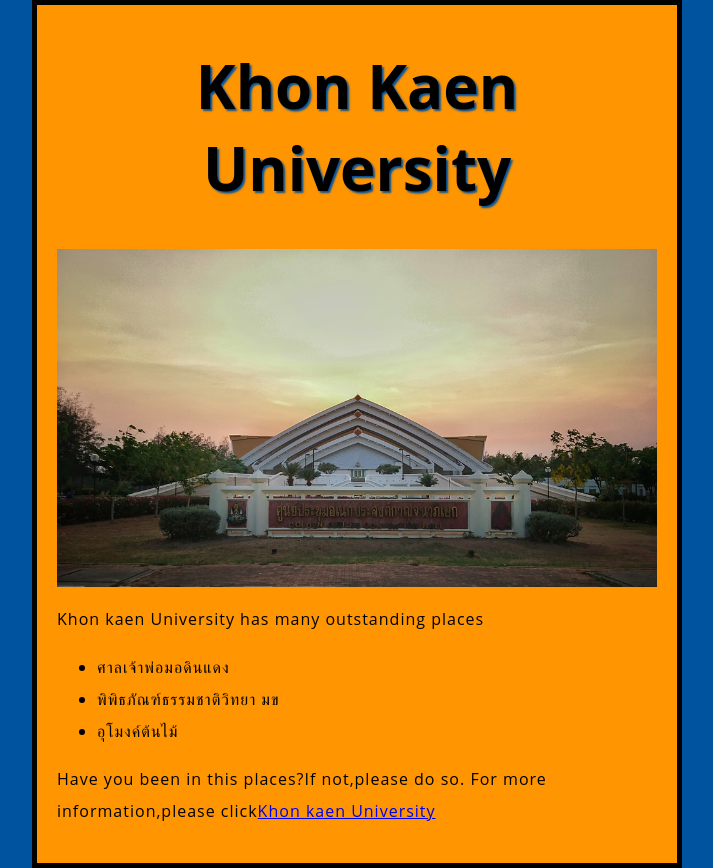
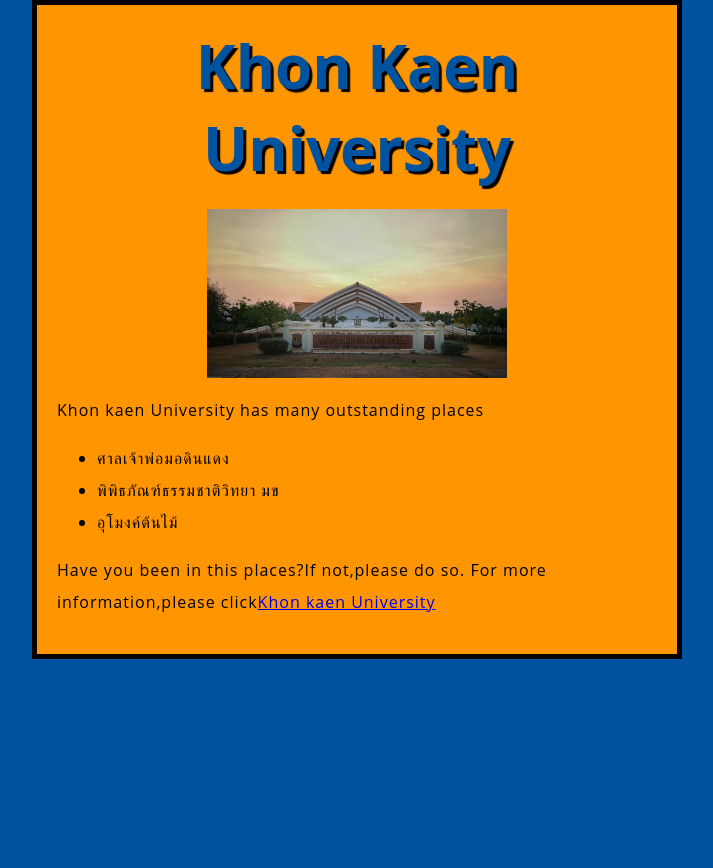
Before and after one commit to saranratsrivong/saranratsrivong.github.io, a plain HTML site: page index.html in a window 1280 px wide. Shown: the whole page, without its empty margins (283-996 px from the left). After the commit the page ends 800 px from the top, so only its background shows below. Drawn offline with Linux system fonts and the light colour scheme.

Commit message:
Update style.css

```diff
--- a/styles/style.css
+++ b/styles/style.css
@@ -20,8 +20,11 @@ body{
 
 h1{
     font-size: 60px;
+    margin: 0;
+    padding: 20px 0;
+    color: #00539f;
     text-align: center;
-    text-shadow:2px 2px 2px #00539f;
+    text-shadow:3px 3px 1px black;
 
 }
 
@@ -34,7 +37,7 @@ p,li{
 }
 
 img{
-    width: 100%;
+
     display: block;
     margin: 0 auto;
 
```
